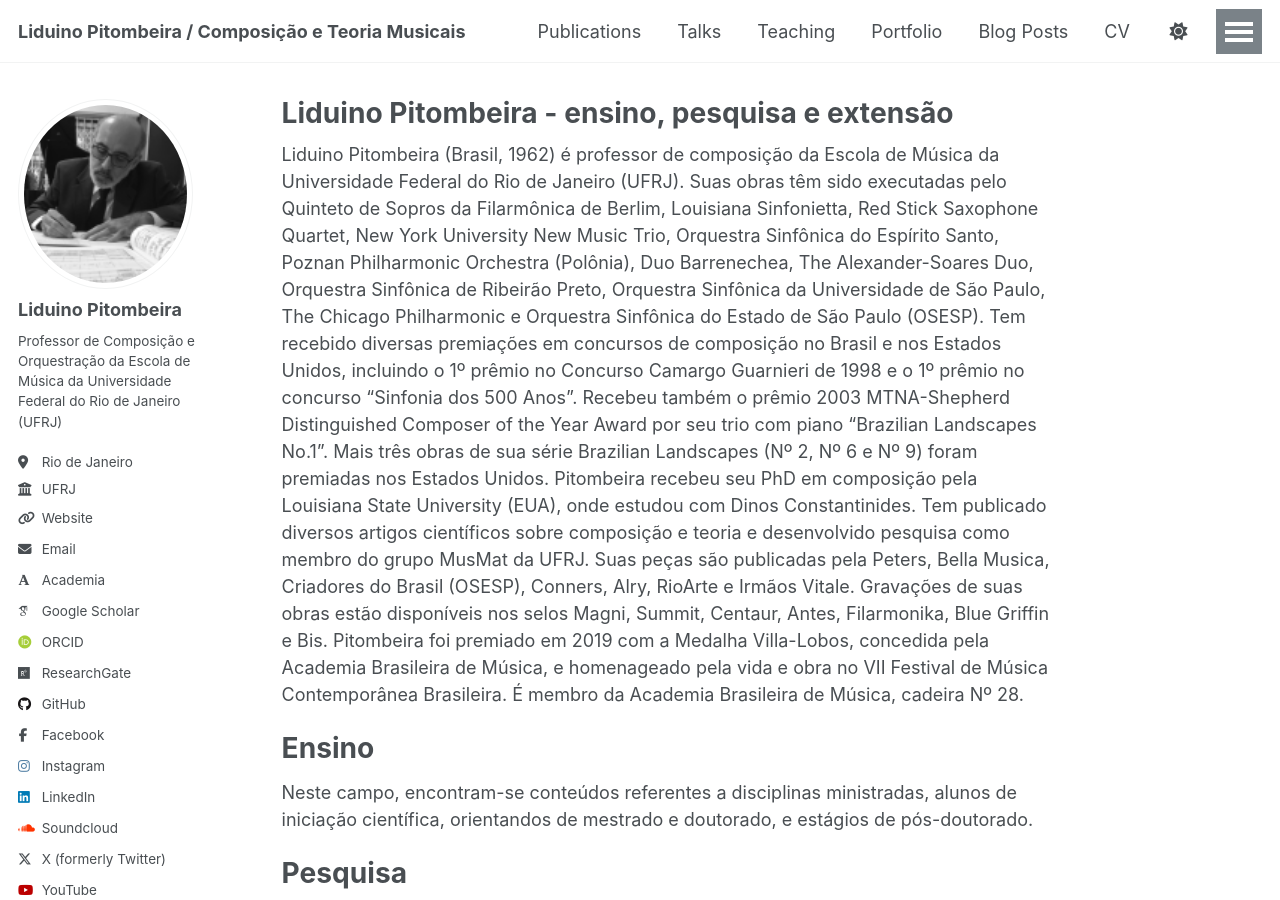
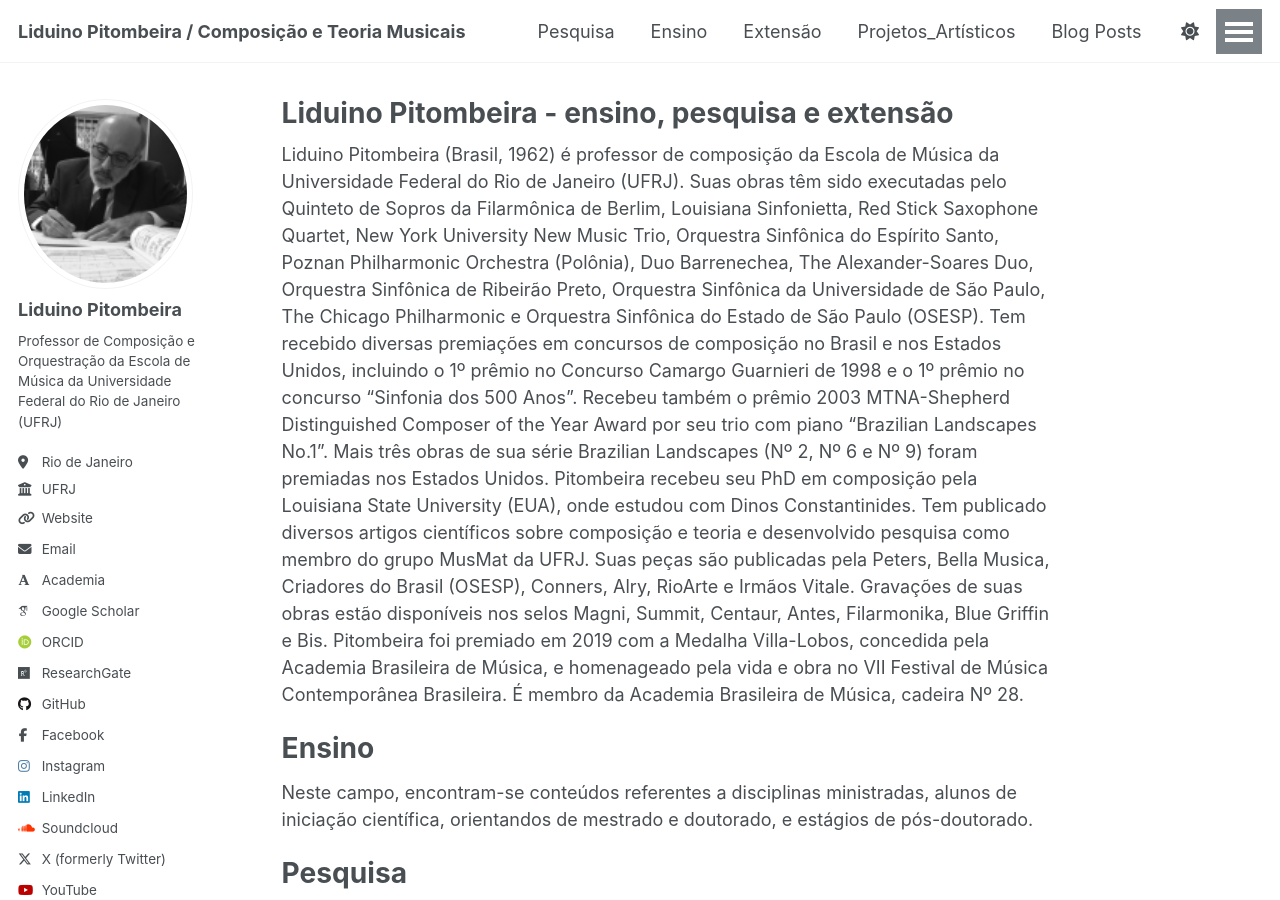
Before and after one commit to liduinopitombeira/liduinopitombeira.github.io, a Jekyll site: the page built from _pages/about.md, in a window 1280 px wide and 900 px high. Built offline with Jekyll 4.4.1, drawn with Linux system fonts in a browser that asks for light colours; some web fonts are replaced.

Commit message:
Update navigation.yml

```diff
--- a/_data/navigation.yml
+++ b/_data/navigation.yml
@@ -8,17 +8,17 @@
 #      Markdown formatted page while the second is generated using JSON.
 
 main:
-  - title: "Publications"
-    url: /publications/
+  - title: "Pesquisa"
+    url: /pesquisa/
 
-  - title: "Talks"
-    url: /talks/
+  - title: "Ensino"
+    url: /ensino/
 
-  - title: "Teaching"
-    url: /teaching/
+  - title: "Extensão"
+    url: /extensão/
 
-  - title: "Portfolio"
-    url: /portfolio/
+  - title: "Projetos_Artísticos"
+    url: /projetos_artísticos/
 
   - title: "Blog Posts"
     url: /year-archive/
```
